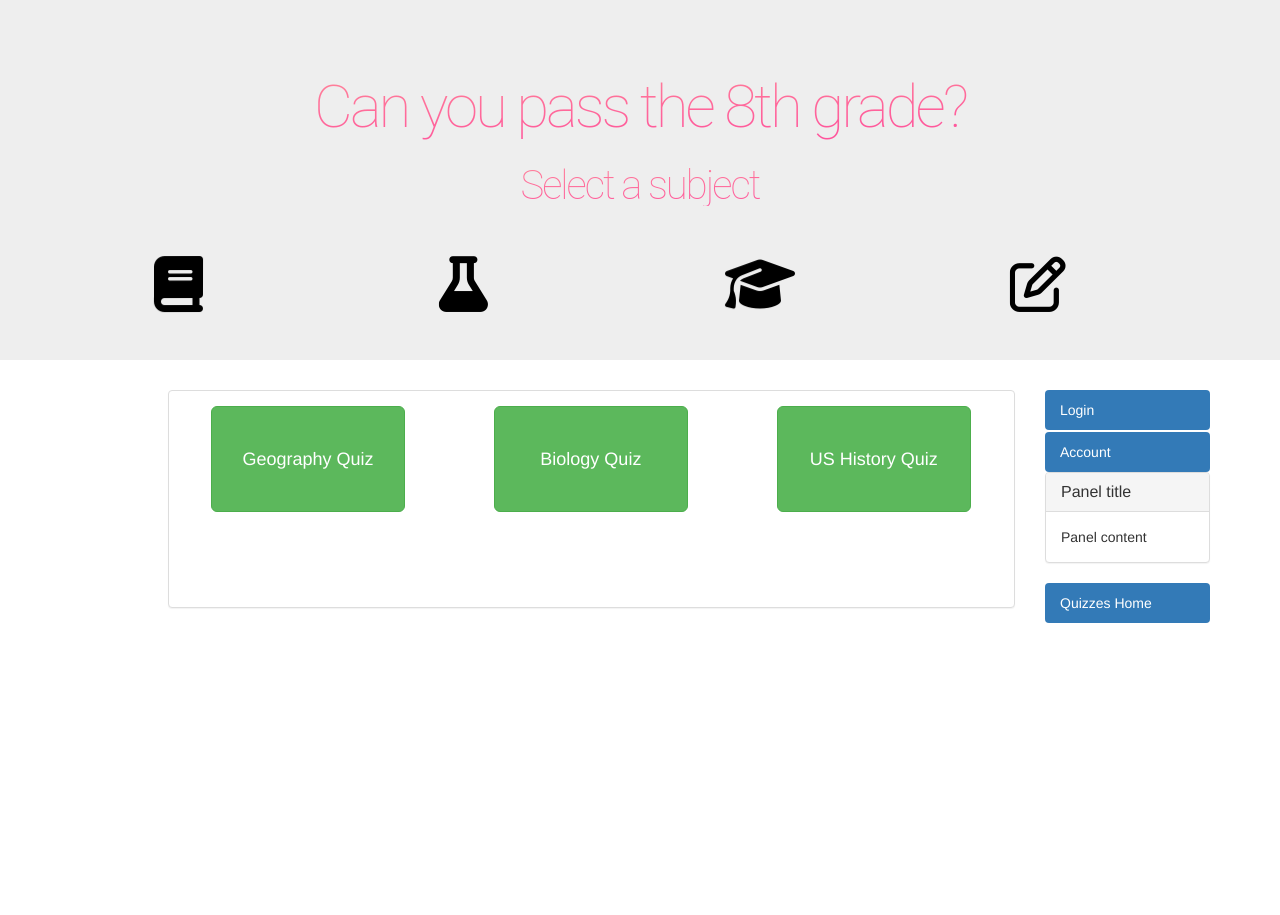
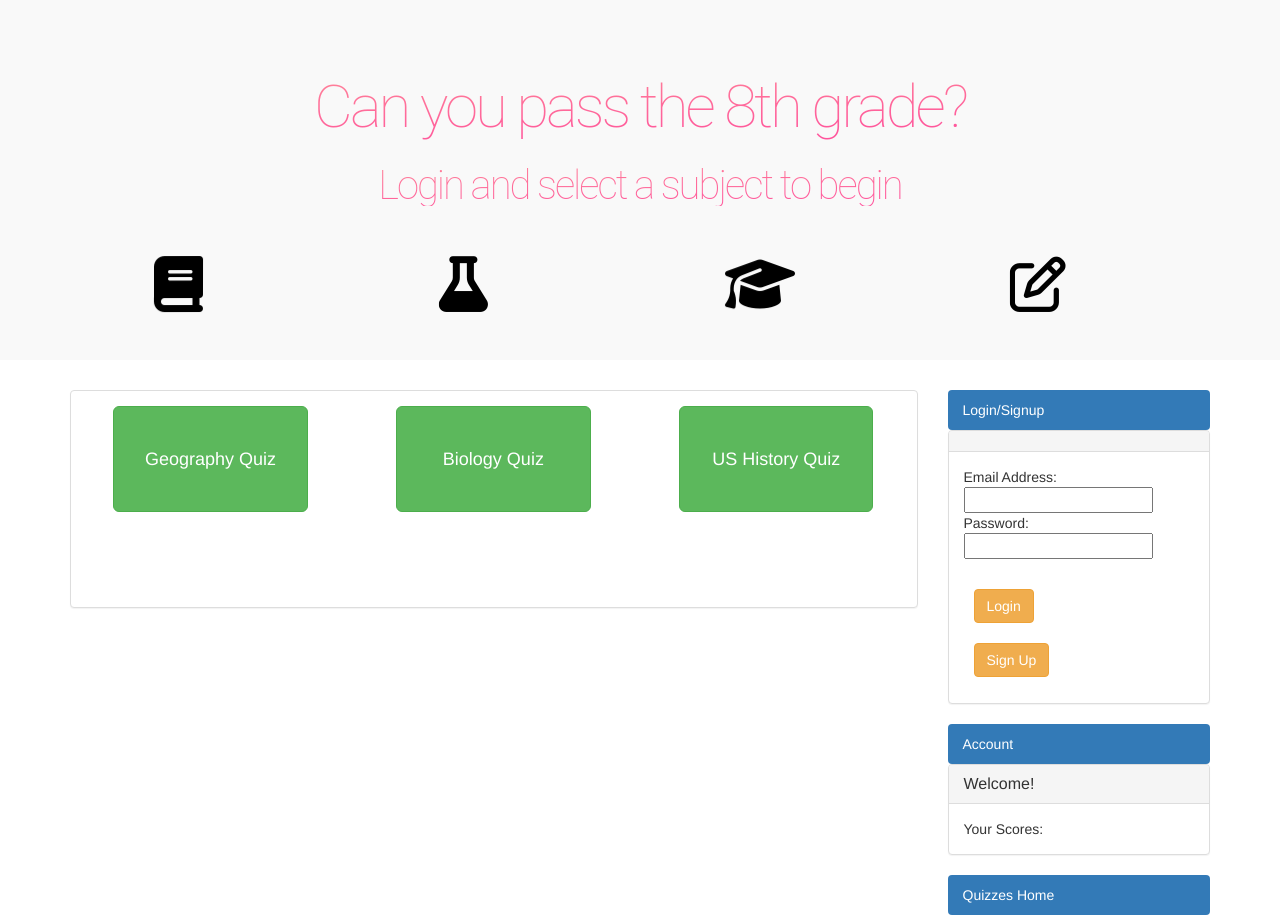
Before and after one commit to ucbx-first-project/quiz_app, a plain HTML site: page public/quiz.html in a window 1280 px wide. Both pictures are taken after a click on the item "Account". Before the commit the page ends 800 px from the top, so only its background shows below. Drawn offline with nearby package versions, Linux system fonts and the light colour scheme; some packages are replaced by stand-ins of ours; no server answers.

Commit message:
add questions and change some css

```diff
--- a/public/assets/css/style.css
+++ b/public/assets/css/style.css
@@ -1,3 +1,8 @@
+#jumbotron {
+	background-color: #f9f9f9;
+}
+
+
 #answers {
 	background-color: white;
 	padding: 20px;
@@ -27,6 +32,12 @@
 	width: 20%;
 	margin-right: 12%;
 	margin-left: 12%;
+}
+
+#btnSignUp,
+#btnLogout,
+#btnLogin {
+	margin: 10px;
 }
 
 li {
--- a/public/assets/javascript/quiz.js
+++ b/public/assets/javascript/quiz.js
@@ -2,12 +2,6 @@
 //on its own page for now(not connected to sign in)
 //later we can add a link between the pages that once user is signed in
 //moves you to the second page with the quiz generators
-
-
-//edit quiz to single question which allows for update of wiki on each
-//add next question button to pull a new random question
-//check api info for trivia question generator
-//add giphy
 
 
 //questions object to contain each subject object
@@ -206,7 +200,51 @@ var questions = {
     answer: "c",
     wiki: "Louisiana_Purchase"
 
-	}],
+	},{
+
+    question: "Which document written by Abraham Lincoln freed the slaves in Confederate States?", answers: {
+      a: " Eleventh Amendment",
+      b: " Freedman Order",
+      c: " Emancipation Proclimation",
+      d: " Abraham Decree"
+    },
+    answer: "c",
+    wiki: "Emancipation_Proclamation"
+
+  },{
+
+    question: "What railroad started on both coasts and met in the middle, connecting all the way across the United States?", answers: {
+      a: " Amtrak Cross-Country",
+      b: " Transcontinental Railroad",
+      c: " Atlantic and Pacific Railroad",
+      d: " Siberian Express"
+    },
+    answer: "b",
+    wiki: "Transcontinental_railroad"
+
+  },{
+
+    question: "What is one responsibility that modern presidents have that was not described in the Constitution?", answers: {
+      a: " Commanding the Armed Forces",
+      b: " Granting Pardons",
+      c: " Appointing Supreme Court Justices",
+      d: " Presenting an annual budget to congress"
+    },
+    answer: "d",
+    wiki: "President"
+
+  },{
+
+    question: "What is the First Amendment?", answers: {
+      a: " Right to Free Speech",
+      b: " Right to Bare Arms",
+      c: " Freedom of Religion",
+      d: " Freedom From Unreasonable Search and Seizure"
+    },
+    answer: "a",
+    wiki: "Bill_of_rights"
+
+  }],
 }
 
 
@@ -503,3 +541,8 @@ $("#account-button").on("click", function(){
     $(".account-detail").slideToggle();
 
 });
+
+$("#login-button").on("click", function(){
+
+    $(".login-detail").slideToggle();
+});
--- a/public/quiz.html
+++ b/public/quiz.html
@@ -16,14 +16,40 @@
     <link rel="stylesheet" type="text/css" href="assets/css/style.css">
     <meta name="viewport" content="width=device-width, initial-scale=1">
 
+
+
+    <!-- update the firebase version number as needed -->
+    <script defer src="/__/firebase/4.4.0/firebase-app.js"></script>
+    <!-- include only the firebase features as you need -->
+    <script defer src="/__/firebase/4.4.0/firebase-auth.js"></script>
+    <script defer src="/__/firebase/4.4.0/firebase-database.js"></script>
+    <script defer src="/__/firebase/4.4.0/firebase-messaging.js"></script>
+    <script defer src="/__/firebase/4.4.0/firebase-storage.js"></script>
+    <!-- initialize the SDK after all desired firebase features are loaded -->
+    <script defer src="/__/firebase/init.js"></script>
+
+    <script src="https://www.gstatic.com/firebasejs/4.4.0/firebase.js"></script>
+    <script>
+        // Initialize Firebase
+        var config = {
+            apiKey: "AIzaSyD73WBIlPYp8IZgQlogpWLbVe-O1PSLLL8",
+            authDomain: "quiz-app-64dbc.firebaseapp.com",
+            databaseURL: "https://quiz-app-64dbc.firebaseio.com",
+            projectId: "quiz-app-64dbc",
+            storageBucket: "quiz-app-64dbc.appspot.com",
+            messagingSenderId: "1002575042876"
+        };
+        firebase.initializeApp(config);
+    </script>
+
     <script src="https://www.gstatic.com/firebasejs/3.7.1/firebase.js"></script>
 </head>
 
 <body>
 
-<div class="jumbotron">
+<div class="jumbotron" id="jumbotron">
     <h1 class="text-center" id="heading-background">Can you pass the 8th grade?</h1>
-    <h3 class="text-center" id="sub-heading-background">Select a subject</h3>
+    <h3 class="text-center" id="sub-heading-background">Login and select a subject to begin</h3>
     <br><br>
     <div>
         <i class="fa fa-book fa-4x animated infinite jello" aria-hidden="true"></i>
@@ -36,7 +62,7 @@
 
 <div class="container">
     <div class="row">
-            <div class="col-md-1" id="left-side-panel"></div>
+            <div class="col-md-0" id="left-side-panel"></div>
             <div class="col-md-9" id="middle-panel">
                 <div class="panel panel-default">
                   <div class="panel-body">
@@ -71,17 +97,74 @@
                   </div>
                 </div>
             </div>
-            <div class="col-md-2" id="right-side-panel">
+            <div class="col-md-3" id="right-side-panel">
                 <div id="panel-heading">
                     <ul class="nav nav-pills nav-stacked">
-                    <li role="presentation" class="active"><a href="https://quiz-app-64dbc.firebaseapp.com/index.html">Login</a></li>
+                    <li role="presentation" class="active" id="login-button"><a href="#">Login/Signup</a></li>
+                        <div class="panel panel-default login-detail">
+                        <div class="panel-heading login-detail">
+                        <h3 class="panel-title login-detail"></h3>
+                        </div>
+                        <div class="panel-body signup-detail">
+                            <form class="form">
+                                <div class="row">
+                                    <div class="col-xs-12">
+                                        Email Address:
+                                    </div>
+                                </div>
+
+                                <div class="row">
+                                    <div class="col-xs-12">
+                                        <input type="email" id="txtEmail">
+                                    </div>
+                                </div>
+
+                                <div class="row">
+                                    <div class="col-xs-12">
+                                        Password:
+                                    </div>
+                                </div>
+
+                                <div class="row">
+                                    <div class="col-xs-12">
+                                        <input type="password" id="txtPassword">
+                                        <br><br>
+                                    </div>
+                                </div>
+
+                                <div class="row">
+                                    <div class="col-xs-2">
+                                        <button id="btnLogin" class="btn btn-action btn-warning" type="button">
+                                            Login
+                                        </button>
+                                    </div>
+                                </div>
+                                <div class="row">
+                                    <div class="col-xs-2">
+                                        <button id="btnSignUp" class="btn btn-secondary btn-warning" type="button">
+                                            Sign Up
+                                        </button>
+                                        <br>
+                                    </div>
+                                </div>
+                                <div class="row">
+                                    <div class="col-xs-2">
+                                        <button id="btnLogout" class="btn btn-action hide btn-warning" type="button">
+                                            Logout
+                                        </button>
+                                    </div>
+                                </div>
+                            </form>
+                      </div>
+                    </div>
+
                     <li role="presentation" class="active" id="account-button"><a href="#">Account</a>
                         <div class="panel panel-default account-detail">
                         <div class="panel-heading account-detail">
-                        <h3 class="panel-title account-detail">Panel title</h3>
+                        <h3 class="panel-title account-detail">Welcome!</h3>
                         </div>
                         <div class="panel-body account-detail">
-                        Panel content
+                        Your Scores:
                       </div>
                     </div>
                     </li>
@@ -95,6 +178,7 @@
 </div>
 
 <script src="assets/javascript/quiz.js"></script>
+<script src="assets/javascript/logic.js"></script>
 
 </body>
 
```
Also changed, not shown: 3 other files.
